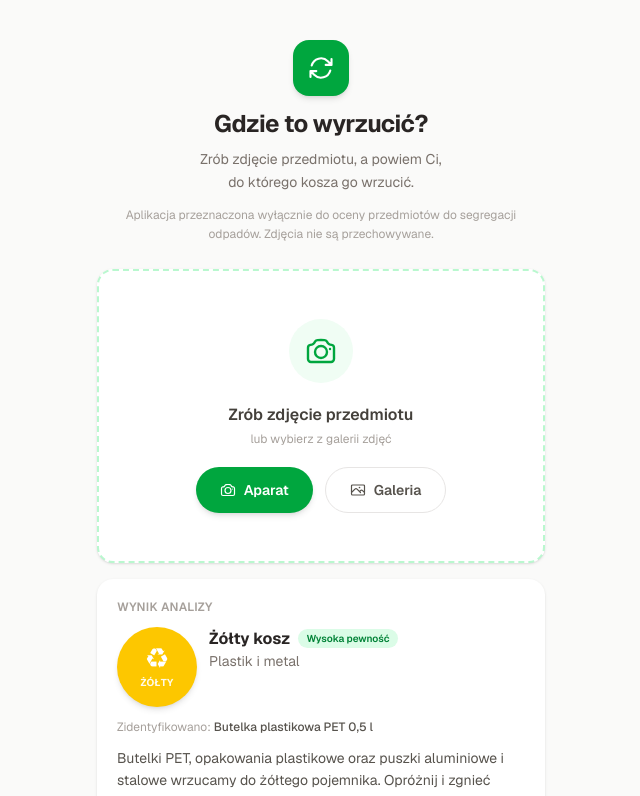
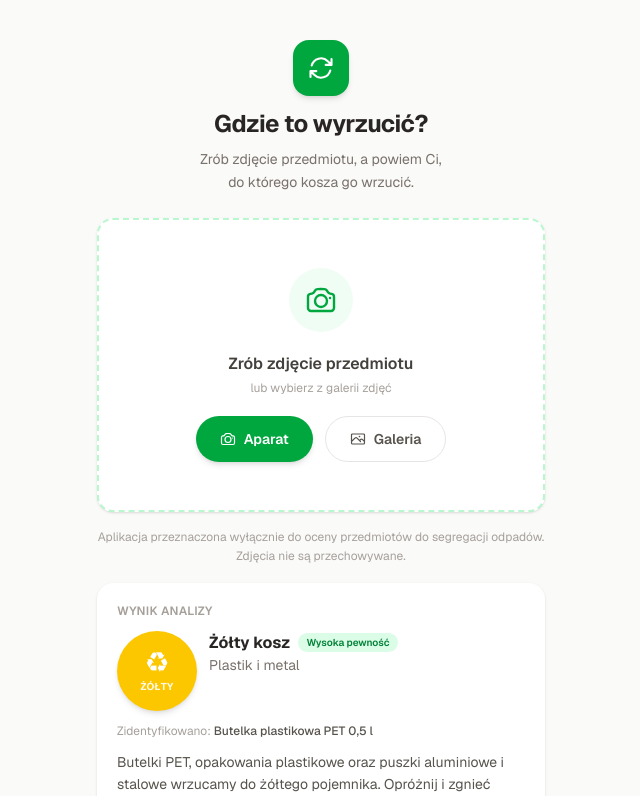
Before and after one commit to robloxsagax-web/AgriPulse, a Next.js app: page / in a window 1280 px wide. Shown: the top 796 px of the page, without its empty margins (319-959 px from the left). Built offline with nearby package versions, Linux system fonts and the light colour scheme.

Commit message:
Move the disclaimer below

```diff
--- a/app/components/RecyclingAssistant.tsx
+++ b/app/components/RecyclingAssistant.tsx
@@ -122,9 +122,6 @@ export default function RecyclingAssistant() {
           <br />
           do którego kosza go wrzucić.
         </p>
-        <p className="mt-3 px-2 text-xs leading-relaxed text-stone-400">
-          Aplikacja przeznaczona wyłącznie do oceny przedmiotów do segregacji odpadów. Zdjęcia nie są przechowywane.
-        </p>
       </header>
 
       <div className="w-full max-w-md space-y-4">
@@ -173,6 +170,11 @@ export default function RecyclingAssistant() {
               <p className="px-6 text-center text-xs text-red-500">{cameraError}</p>
             )}
           </div>
+        )}
+        {view === 'idle' && (
+          <p className="text-center text-xs leading-relaxed text-stone-400">
+            Aplikacja przeznaczona wyłącznie do oceny przedmiotów do segregacji odpadów. Zdjęcia nie są przechowywane.
+          </p>
         )}
 
         {view === 'camera' && (
```
